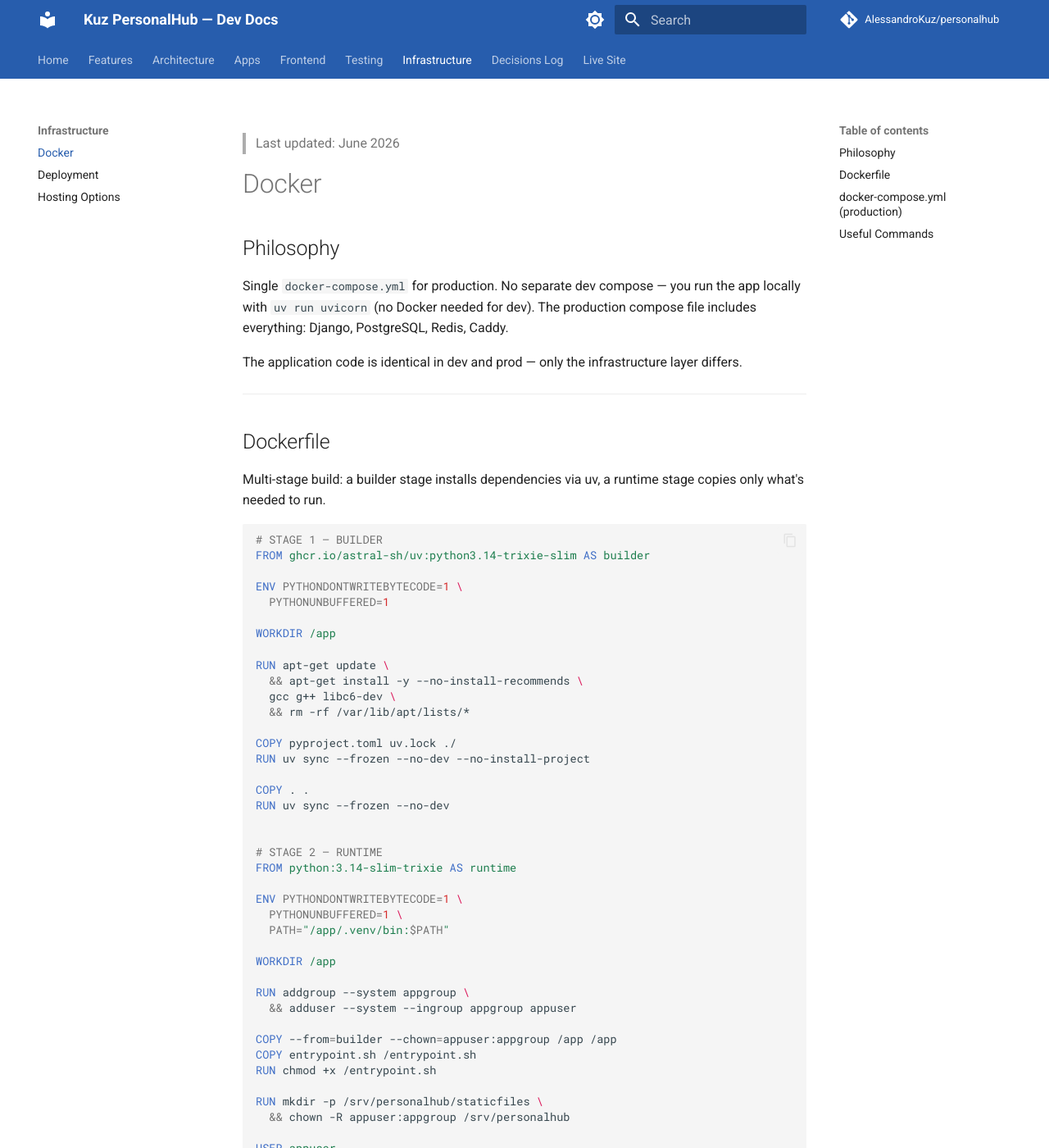
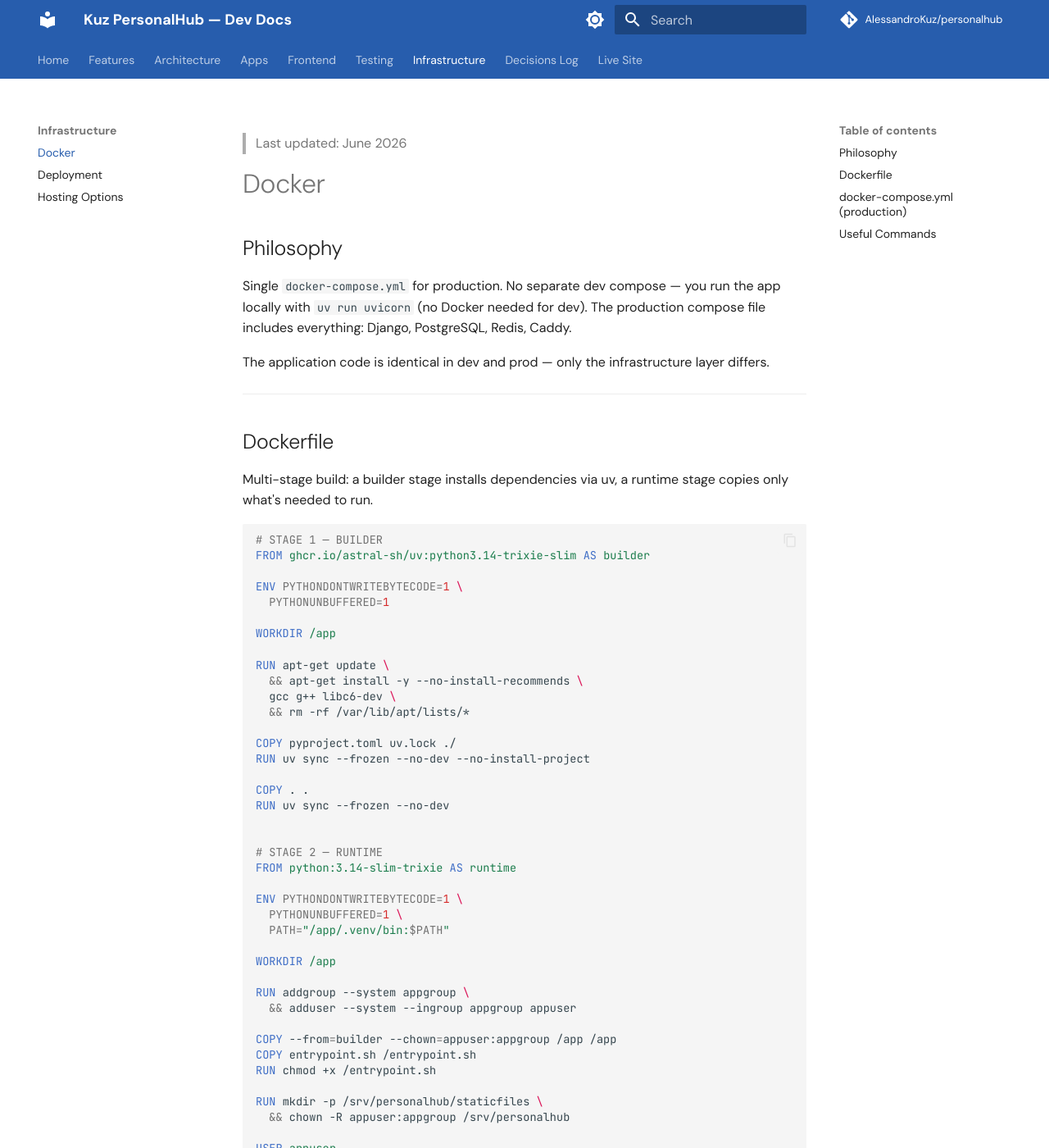
Before and after one commit to AlessandroKuz/personalhub-docs, an MkDocs documentation site: the page built from docs/infrastructure/docker.md, in a window 1280 px wide and 1400 px high. Shown: the whole window at 82% size. Built offline with MkDocs 1.6.1 and Material for MkDocs 9.7.7, drawn with Linux system fonts in a browser that asks for light colours; comment, search, counter and statistics services are not loaded; some of the changed text lies outside the part shown.

Commit message:
style: close the gap in styling between the website and the docs

```diff
--- a/docs/stylesheets/extra.css
+++ b/docs/stylesheets/extra.css
@@ -1,7 +1,31 @@
-:root > * {
+/* Kuz Design System — MkDocs Material theme overrides */
+/* Level 1+2: fonts (DM Sans + JetBrains Mono), warm palette */
+
+@import url('https://fonts.googleapis.com/css2?family=DM+Sans:opsz,wght@9..40,300;9..40,400;9..40,500;9..40,600;9..40,700&family=JetBrains+Mono:wght@400;500;600;700&display=swap');
+
+:root {
+  --md-text-font: "DM Sans", system-ui, -apple-system, BlinkMacSystemFont, "Segoe UI", sans-serif;
+  --md-code-font: "JetBrains Mono", "Fira Code", "Cascadia Code", "SF Mono", ui-monospace, monospace;
+
   --md-primary-fg-color: #275DAD;
-  --md-primary-fg-color--light: #5A82C3;  /* Lighter variant */
-  --md-primary-fg-color--dark: #1A3F7D;   /* Darker variant */
+  --md-primary-fg-color--light: #5A82C3;
+  --md-primary-fg-color--dark: #1A3F7D;
   --md-primary-bg-color: hsla(0, 0%, 100%, 1);
   --md-primary-bg-color--light: hsla(0, 0%, 100%, 0.7);
+
+  --md-default-bg-color: #f8f7f4;
+  --md-default-fg-color: #1a1a1a;
+  --md-default-fg-color--light: #6b6b6b;
+  --md-default-fg-color--lighter: #9e9e9e;
+  --md-typeset-color: #1a1a1a;
+  --md-code-bg-color: #efefec;
 }
+
+[data-md-color-scheme="slate"] {
+  --md-default-bg-color: #141414;
+  --md-default-fg-color: #e8e6e1;
+  --md-default-fg-color--light: #888888;
+  --md-default-fg-color--lighter: #666666;
+  --md-typeset-color: #e8e6e1;
+  --md-code-bg-color: #1e1e1e;
+}
```
Also changed, not shown: docs/architecture/overview.md (+0 -1 lines), docs/frontend/components.md (+12 -0 lines), docs/infrastructure/docker.md (+2 -2 lines).
